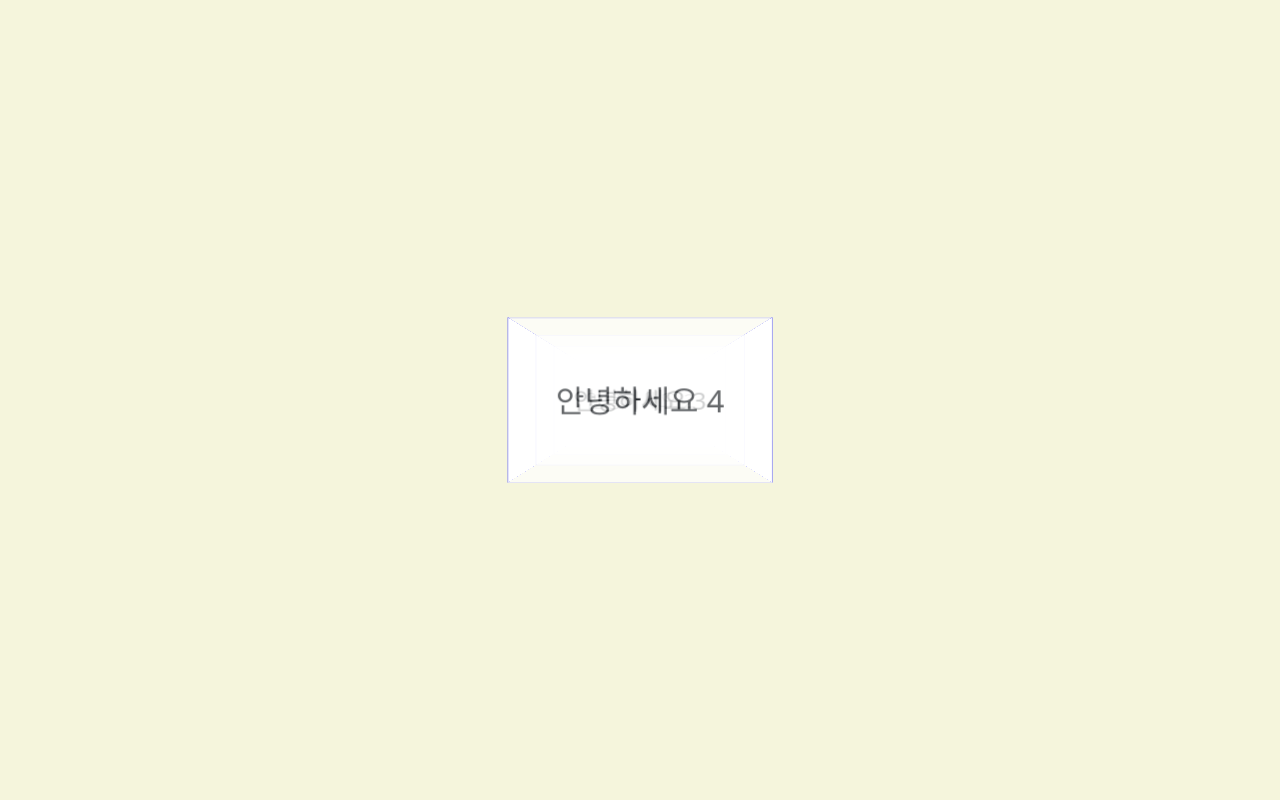
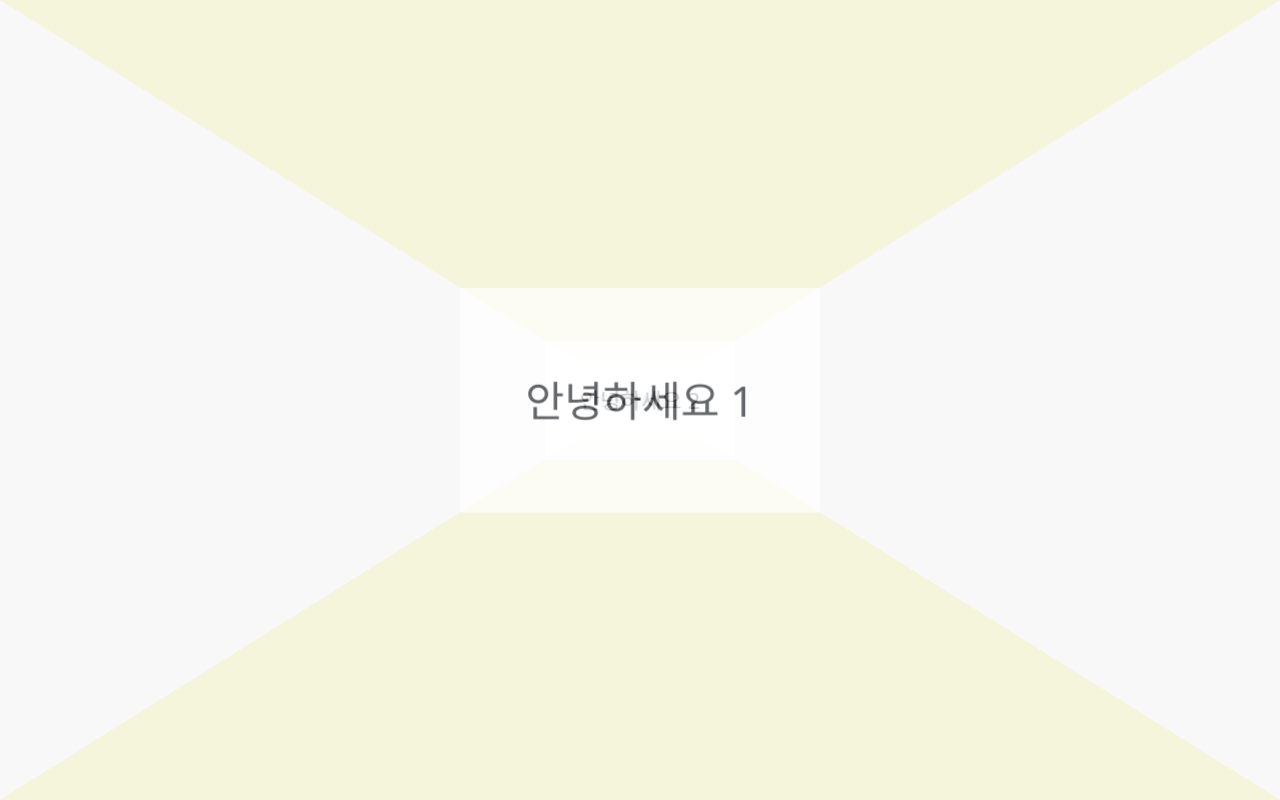
Before and after one commit to sseung95/playground, a Next.js app: page /interactive/forward in a window 1280 px wide. Built offline with nearby package versions, Linux system fonts and the light colour scheme; a web font is replaced by a local one.

Commit message:
style: wall css 수정

```diff
--- a/src/container/interactive/ForwardContainer.tsx
+++ b/src/container/interactive/ForwardContainer.tsx
@@ -7,10 +7,10 @@ const ForwardContainer = () => {
         <SC.House>
           <SC.Wall position={'left'}></SC.Wall>
           <SC.Wall position={'right'}></SC.Wall>
-          <SC.Wall order={1}>안녕하세요 1</SC.Wall>
-          <SC.Wall order={2}>안녕하세요 2</SC.Wall>
-          <SC.Wall order={3}>안녕하세요 3</SC.Wall>
-          <SC.Wall order={4}>안녕하세요 4</SC.Wall>
+          <SC.Wall zMove={300}>안녕하세요 1</SC.Wall>
+          <SC.Wall zMove={50}>안녕하세요 2</SC.Wall>
+          <SC.Wall zMove={-200}>안녕하세요 3</SC.Wall>
+          <SC.Wall zMove={-500}>안녕하세요 4</SC.Wall>
         </SC.House>
       </SC.Stage>
     </SC.ForwardContainer>
--- a/styles/components/interactive/Forward.styles.ts
+++ b/styles/components/interactive/Forward.styles.ts
@@ -24,7 +24,7 @@ export const House = styled.div`
   transform: translateZ(-500vw);
 `;
 
-export const Wall = styled.div<{ position?: string; order?: number }>`
+export const Wall = styled.div<{ position?: string; zMove?: number }>`
   position: absolute;
   left: 0;
   top: 0;
@@ -33,25 +33,24 @@ export const Wall = styled.div<{ position?: string; order?: number }>`
   align-items: center;
   justify-content: center;
 
-  width: ${({ position }) => (position ? '400vw' : '100vw')};
+  width: ${({ position }) => (position ? '1000vw' : '100vw')};
   height: 100vh;
 
-  background: #fff;
-  border: 1px solid blue;
+  background: ${({ position }) => (position ? '#f8f8f8' : '#fff')};
   opacity: ${({ position }) => (position ? 1 : 0.7)};
 
   font-size: 15rem;
 
-  transform: ${({ position, order }) =>
+  transform: ${({ position, zMove }) =>
     `rotateY(${
       position === 'left' || position === 'right' ? 90 : 0
     }deg) translateZ(${
       position === 'left'
-        ? -200
+        ? -500
         : position === 'right'
-        ? -100
-        : order
-        ? `${order * 100 - 200}`
+        ? -400
+        : zMove
+        ? `${zMove}`
         : 0
     }vw)`};
 `;
```
